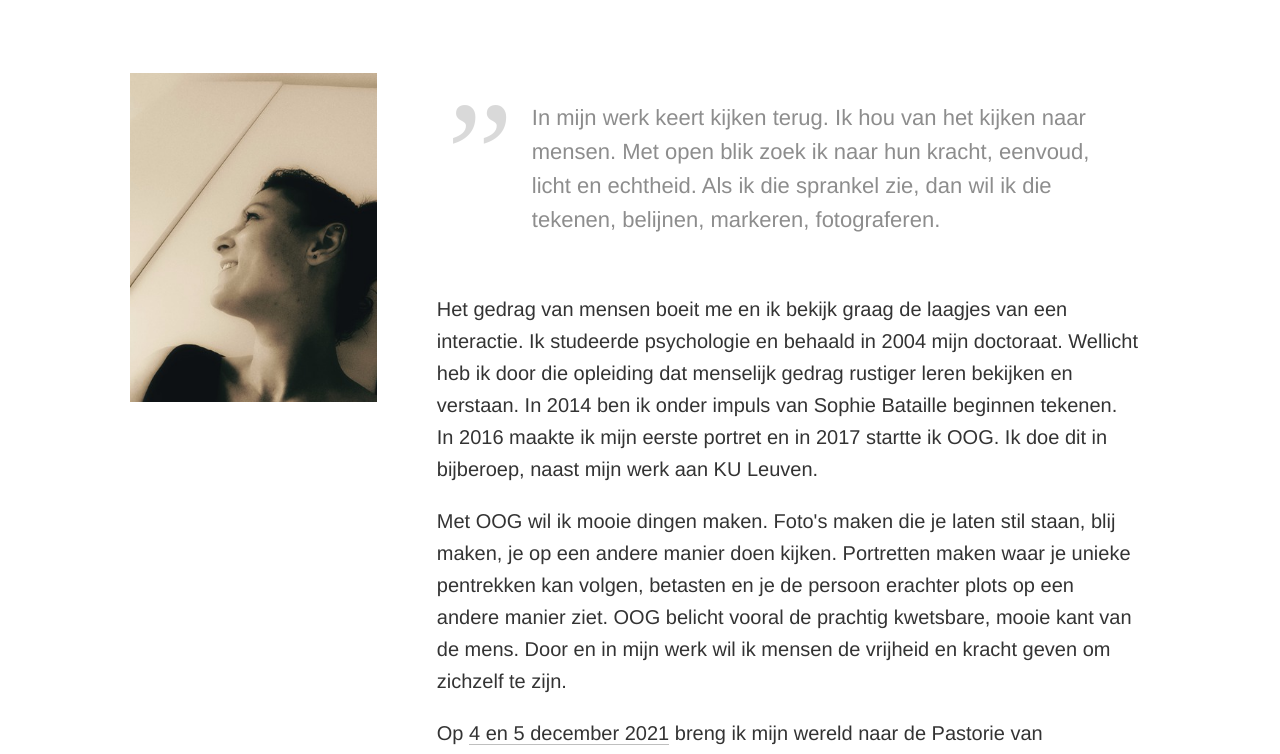
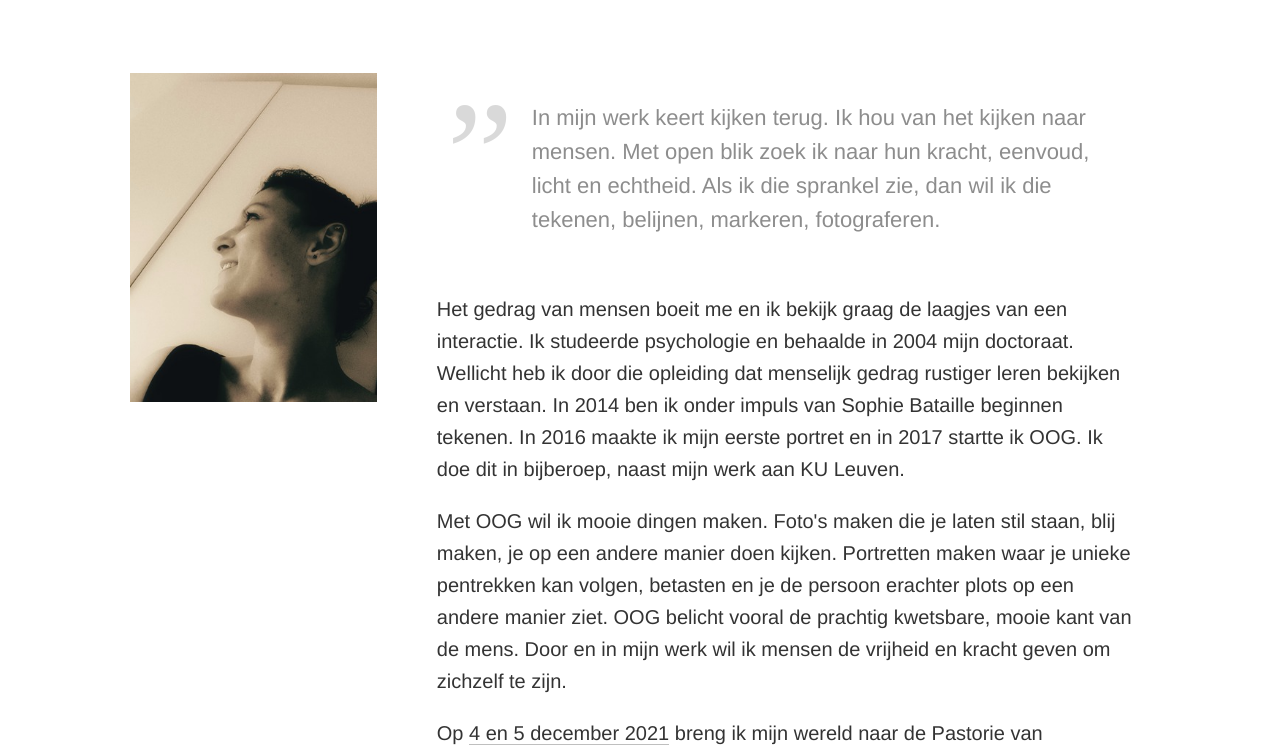
Before and after one commit to nikiwerkt/nikiwerkt.github.io, a plain HTML site: page over-ons/index.html in a window 1280 px wide. Shown: the part 343-1097 px from the top of the page. Drawn offline with Linux system fonts and the light colour scheme.

Commit message:
fix: Formatting

```diff
--- a/over-ons/index.html
+++ b/over-ons/index.html
@@ -138,7 +138,7 @@
           <h3>In mijn werk keert kijken terug. Ik hou van het kijken naar mensen. Met open blik zoek ik naar hun kracht, eenvoud, licht en echtheid. Als ik die sprankel zie, dan wil ik die tekenen, belijnen, markeren, fotograferen.</h3>
         </blockquote>
         <p>
-        Het gedrag van mensen boeit me en ik bekijk graag de laagjes van een interactie. Ik studeerde psychologie en behaald in 2004 mijn doctoraat.  Wellicht heb ik door die opleiding dat menselijk gedrag rustiger leren bekijken en verstaan.  In 2014 ben ik onder impuls van Sophie Bataille beginnen tekenen.  In 2016 maakte ik mijn eerste portret en in 2017 startte ik OOG. Ik doe dit in bijberoep, naast mijn werk aan KU Leuven.
+        Het gedrag van mensen boeit me en ik bekijk graag de laagjes van een interactie. Ik studeerde psychologie en behaalde in 2004 mijn doctoraat.  Wellicht heb ik door die opleiding dat menselijk gedrag rustiger leren bekijken en verstaan.  In 2014 ben ik onder impuls van Sophie Bataille beginnen tekenen.  In 2016 maakte ik mijn eerste portret en in 2017 startte ik OOG. Ik doe dit in bijberoep, naast mijn werk aan KU Leuven.
         </p><p>
 Met OOG wil ik mooie dingen maken.
 Foto's maken die je laten stil staan, blij maken, je op een andere manier doen kijken.
```
